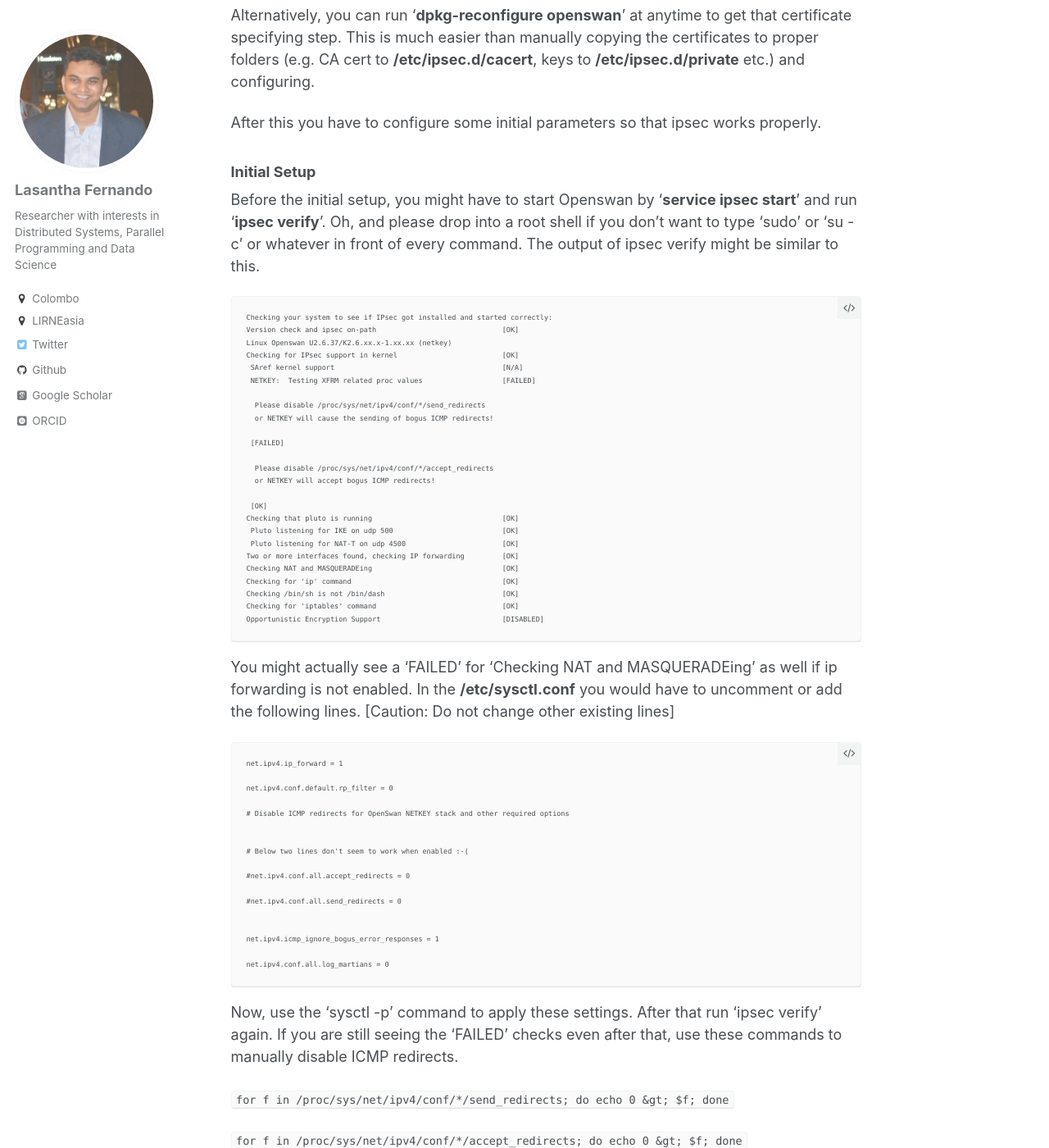
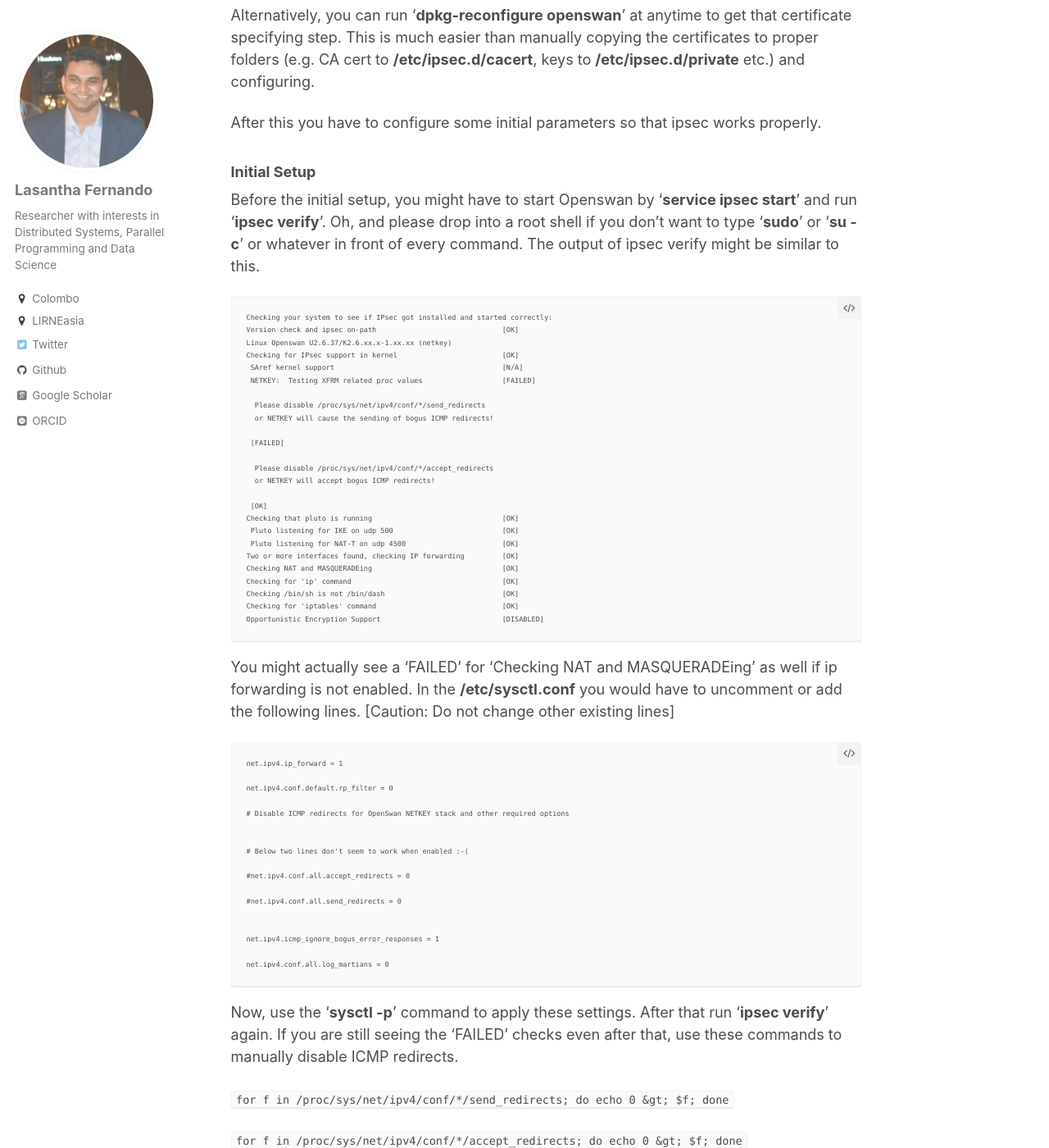
Before and after one commit to lasanthafdo/lasanthafdo.github.io, a Jekyll site: the page built from _posts/2012-09-23-openswan-intro.md, in a window 1280 px wide and 1400 px high, scrolled down 1257 px. Shown: the whole window at 82% size. Built offline with Jekyll 4.4.1, drawn with Linux system fonts in a browser that asks for light colours; some web fonts are replaced.

````diff
--- a/_posts/2012-09-23-openswan-intro.md
+++ b/_posts/2012-09-23-openswan-intro.md
@@ -37,7 +37,7 @@ After this you have to configure some initial parameters so that ipsec  works pr
 
 ### Initial Setup
 
-Before the initial setup, you might have to start Openswan by '**service ipsec start**' and run '**ipsec verify**'. Oh, and please drop into a root shell if you don't want to type 'sudo' or 'su -c' or whatever in front of every command. The output of ipsec verify might be similar to this.
+Before the initial setup, you might have to start Openswan by '**service ipsec start**' and run '**ipsec verify**'. Oh, and please drop into a root shell if you don't want to type '**sudo**' or '**su -c**' or whatever in front of every command. The output of ipsec verify might be similar to this.
 
 ```
 Checking your system to see if IPsec got installed and started correctly:
@@ -89,7 +89,7 @@ net.ipv4.icmp_ignore_bogus_error_responses = 1
 net.ipv4.conf.all.log_martians = 0
 ```
 
-Now, use the 'sysctl -p' command to apply these settings. After that run 'ipsec verify' again. If you are still seeing the 'FAILED' checks even after that, use these commands to manually disable ICMP redirects.
+Now, use the '**sysctl -p**' command to apply these settings. After that run '**ipsec verify**' again. If you are still seeing the 'FAILED' checks even after that, use these commands to manually disable ICMP redirects.
 
 
 `for f in /proc/sys/net/ipv4/conf/*/send_redirects; do echo 0 &gt; $f; done`
````
